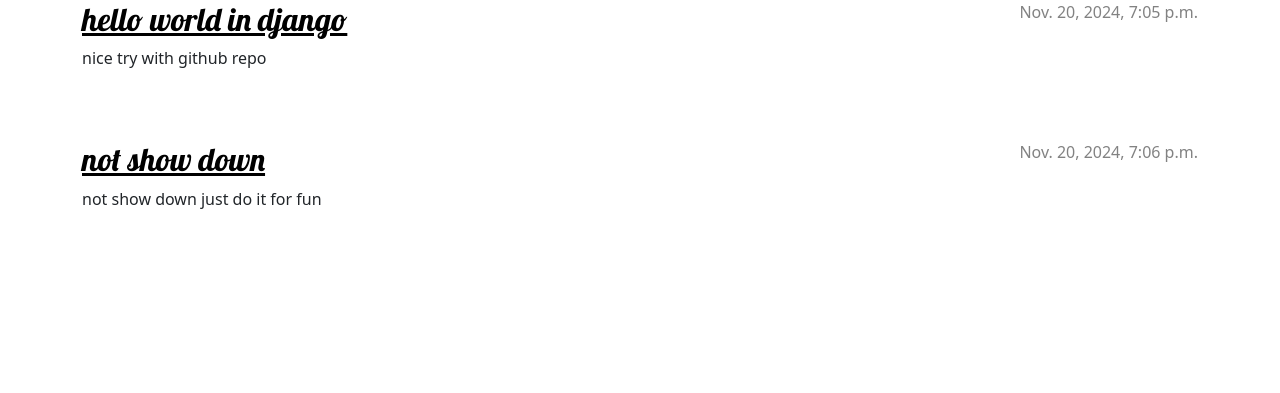
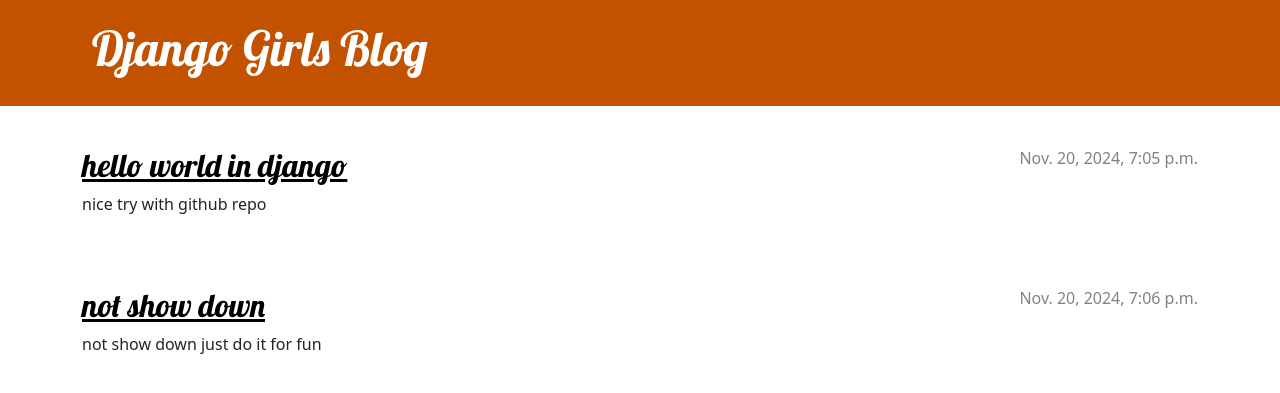
Before and after one commit to MustaGitRefresh/Django_sms, a Django app: page / in a window 1280 px wide. Shown: the top 393 px of the page. Run offline with Django 5.2, Linux system fonts and the light colour scheme; data comes from the database, SQL or seed files in the repository.

Commit message:
learn about template extending and new method for pk.

```diff
--- /dev/null
+++ b/blog/templates/blog/base.html
@@ -0,0 +1,25 @@
+{% load static %}
+<!DOCTYPE html>
+<html>
+    <head>
+        <title>Django Girls blog</title>
+        <link rel="stylesheet" href="https://cdn.jsdelivr.net/npm/bootstrap@5.1.3/dist/css/bootstrap.min.css" integrity="sha384-1BmE4kWBq78iYhFldvKuhfTAU6auU8tT94WrHftjDbrCEXSU1oBoqyl2QvZ6jIW3" crossorigin="anonymous">
+        <link rel="stylesheet" href="https://fonts.googleapis.com/css?family=Lobster&subset=latin,latin-ext">
+        <link rel="stylesheet" href="{% static 'css/blog.css' %}">
+    </head>
+    <body>
+        <header class="page-header">
+          <div class="container">
+              <h1><a href="/">Django Girls Blog</a></h1>
+          </div>
+        </header>
+        <main class="container">
+            <div class="row">
+                <div class="col">
+                {% block content %}
+                {% endblock %}
+                </div>
+            </div>
+        </main>
+    </body>
+</html>
--- a/blog/templates/blog/post_list.html
+++ b/blog/templates/blog/post_list.html
@@ -1,29 +1,12 @@
-<!DOCTYPE html>
-{% load static %}
-<html lang="en">
-<head>
-    <meta charset="UTF-8">
-    <meta name="viewport" content="width=device-width, initial-scale=1.0">
-    <title>SMS</title>
-</head>
-<body>
-    <main class="container">
-        <div class="row">
-            <div class="col">
+{% extends "blog/base.html" %}
+{% block content %}
                 {% for post in posts %}
                     <article class="post">
                         <time class="date">
                             {{ post.published_date }}
                         </time>
-                        <h2><a href="">{{ post.title }}</a></h2>
+                        <h2><a href="{% url 'post_detail' pk=post.pk %}">{{ post.title }}</a></h2>
                         <p>{{ post.text|linebreaksbr }}</p>
                     </article>
                 {% endfor %}
-            </div>
-        </div>
-    </main>
-</body>
-<link href="https://cdn.jsdelivr.net/npm/bootstrap@5.3.3/dist/css/bootstrap.min.css" rel="stylesheet" integrity="sha384-QWTKZyjpPEjISv5WaRU9OFeRpok6YctnYmDr5pNlyT2bRjXh0JMhjY6hW+ALEwIH" crossorigin="anonymous">
-<link rel="stylesheet" href="https://fonts.googleapis.com/css?family=Lobster&subset=latin,latin-ext">
-<link rel="stylesheet" href="{% static 'css/blog.css' %}">
-</html>
+{% endblock content %}
--- a/blog/urls.py
+++ b/blog/urls.py
@@ -3,4 +3,5 @@ from . import views
 
 urlpatterns = [
     path('', views.post_list, name='post_list'),
+    path('post/<int:pk>/', views.post_detail, name='post_detail')
 ]
--- a/blog/views.py
+++ b/blog/views.py
@@ -1,4 +1,4 @@
-from django.shortcuts import render
+from django.shortcuts import render, get_object_or_404
 from django.utils import timezone
 from .models import Post
 # Create your views here.
@@ -9,3 +9,8 @@ def post_list(request):
     #     published_date=timezone.now()).order_by('published_date')
     posts = Post.objects.order_by('published_date')
     return render(request, 'blog/post_list.html', {'posts': posts})
+
+
+def post_detail(request, pk):
+    post = get_object_or_404(Post, pk=pk)
+    return render(request, 'blog/post_detail.html', {'post': post})
```
Also changed, not shown: blog/templates/blog/post_detail.html (added, +13 -0 lines).
